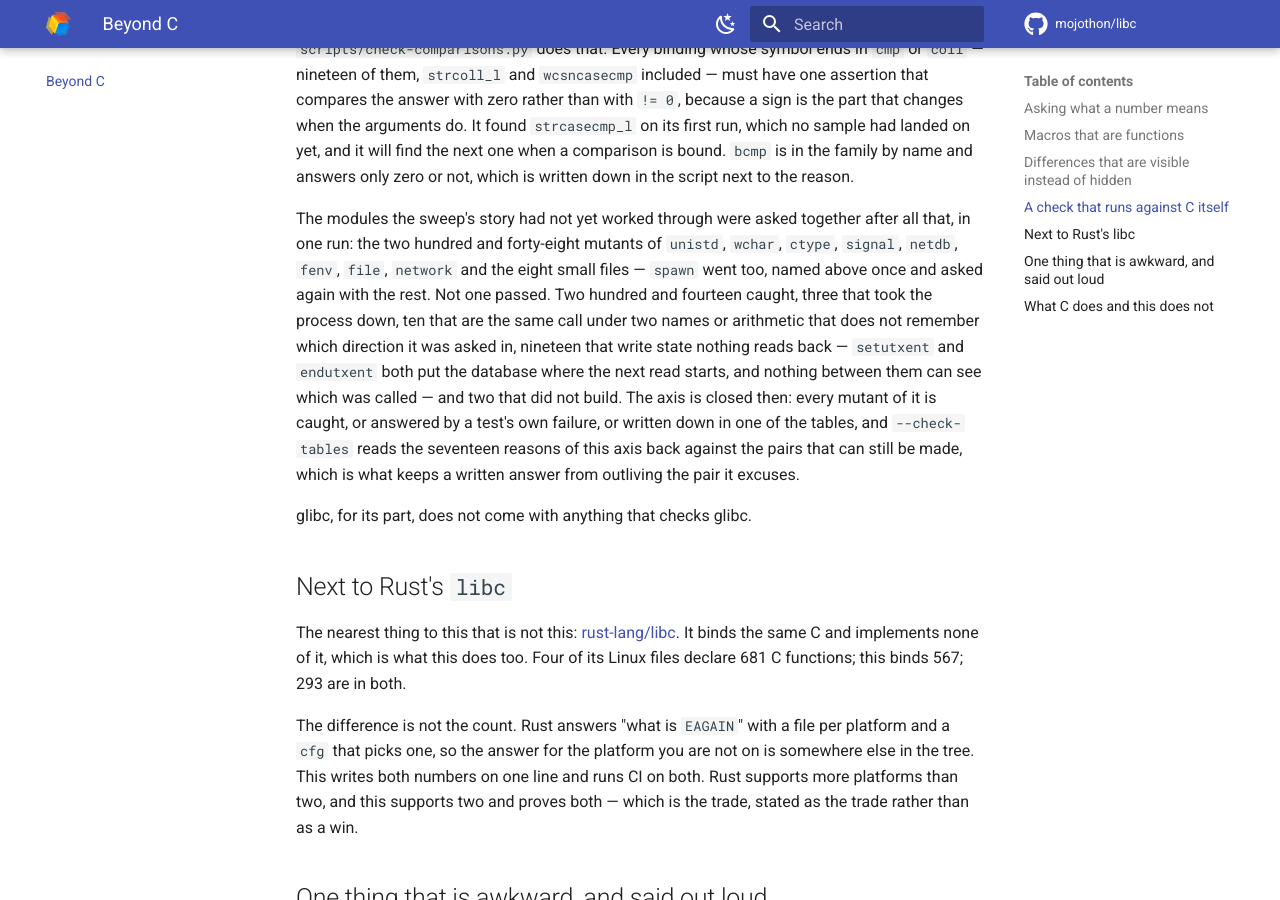
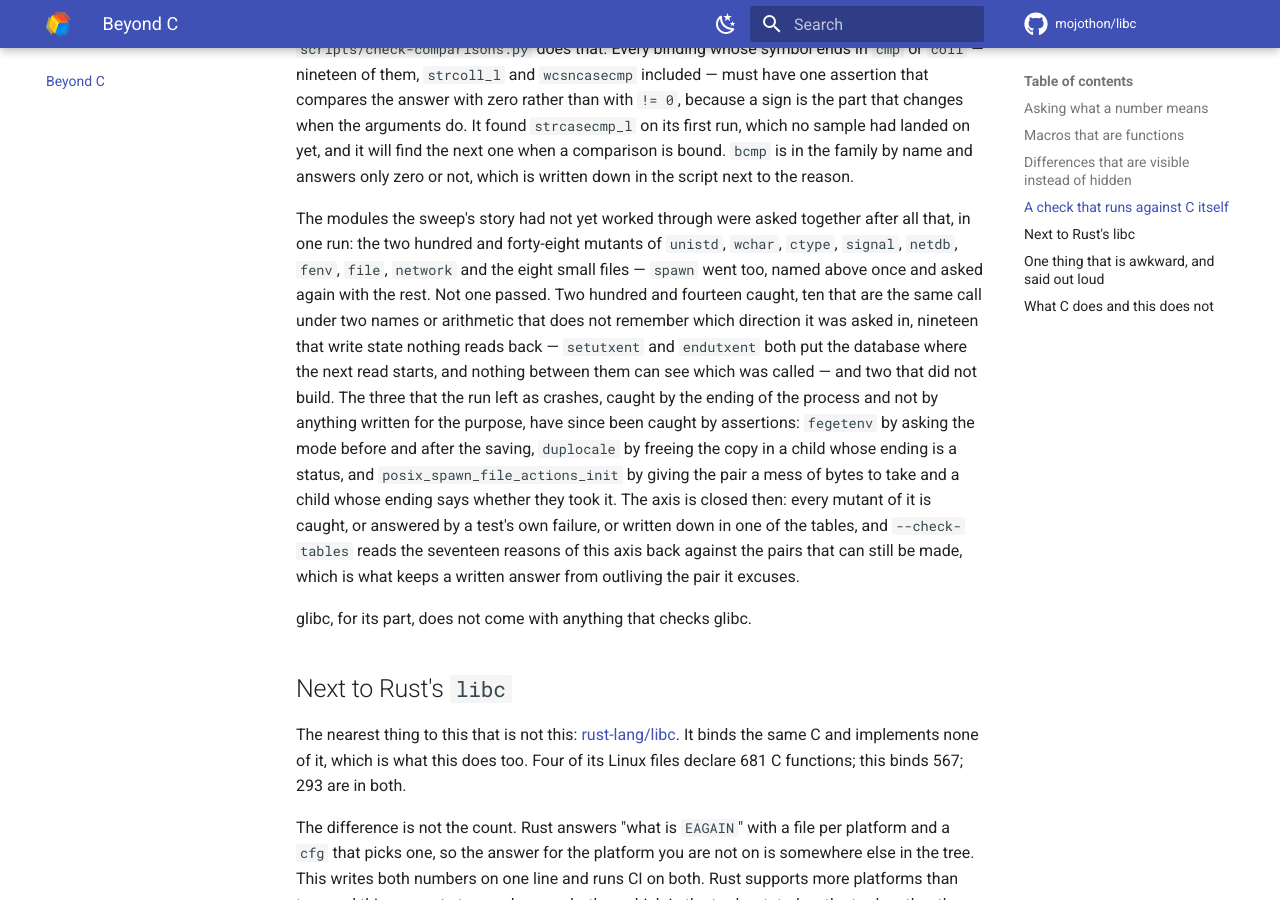
Before and after one commit to mojothon/libc, an MkDocs documentation site: the page built from docs/beyond-c.md, in a window 1280 px wide and 900 px high, scrolled down 12966 px. Built offline with MkDocs 1.6.1 and Material for MkDocs 9.7.7, drawn with Linux system fonts in a browser that asks for light colours; comment, search, counter and statistics services are not loaded.

Commit message:
test: the three mutants the sweep left as crashes, caught by assertions
fegetenv pointed at fesetenv installed a zeroed environment, which no
assertion saw until something floated into the unmasked exceptions. The
test now saves the environment while the rounding mode is upward and
asserts the mode is still upward afterward: reading leaves it, writing
does not, and the mutant answers TONEAREST where UPWARD was left.

duplocale pointed at uselocale passes every assertion there is -- the
handle the other call answers with is a handle, and the copy of the C
locale behaves exactly as its original does. The one thing that tells a
real copy apart is that it can be freed on its own, and freeing the
wrong handle ends the process. So the freeing is asked from a child,
whose ending is a status the suite reads rather than a crash it dies
of. The same shape answers posix_spawn_file_actions_init pointed at
destroy, where the mess of bytes a test fills the handle with is taken
for a list someone made.

Crashed was always noticed, but by the ending of the process rather
than by anything written for the purpose. All three have an assertion
now that only the right call passes, and the doc's closing tally
changes accordingly.

```diff
--- a/docs/beyond-c.md
+++ b/docs/beyond-c.md
@@ -641,12 +641,18 @@ reason.
 The modules the sweep's story had not yet worked through were asked together
 after all that, in one run: the two hundred and forty-eight mutants of
 `unistd`, `wchar`, `ctype`, `signal`, `netdb`, `fenv`, `file`, `network` and the eight small files — `spawn` went too, named above once and asked again
-with the rest. Not one passed. Two hundred and fourteen caught, three
-that took the process down, ten that are the same call under two names or
-arithmetic that does not remember which direction it was asked in, nineteen
-that write state nothing reads back — `setutxent` and `endutxent` both put
-the database where the next read starts, and nothing between them can see
-which was called — and two that did not build. The axis is closed then:
+with the rest. Not one passed. Two hundred and fourteen caught, ten that are the same call
+under two names or arithmetic that does not remember which direction it was
+asked in, nineteen that write state nothing reads back — `setutxent` and
+`endutxent` both put the database where the next read starts, and nothing
+between them can see which was called — and two that did not build. The
+three that the run left as crashes, caught by the ending of the process and
+not by anything written for the purpose, have since been caught by
+assertions: `fegetenv` by asking the mode before and after the saving,
+`duplocale` by freeing the copy in a child whose ending is a status, and
+`posix_spawn_file_actions_init` by giving the pair a mess of bytes to take
+and a child whose ending says whether they took it. The axis is closed
+then:
 every mutant of it is caught, or answered by a test's own failure, or
 written down in one of the tables, and `--check-tables` reads the seventeen
 reasons of this axis back against the pairs that can still be made, which is
```
Also changed, not shown: CHANGELOG.md (+13 -0 lines), 2 other files.
